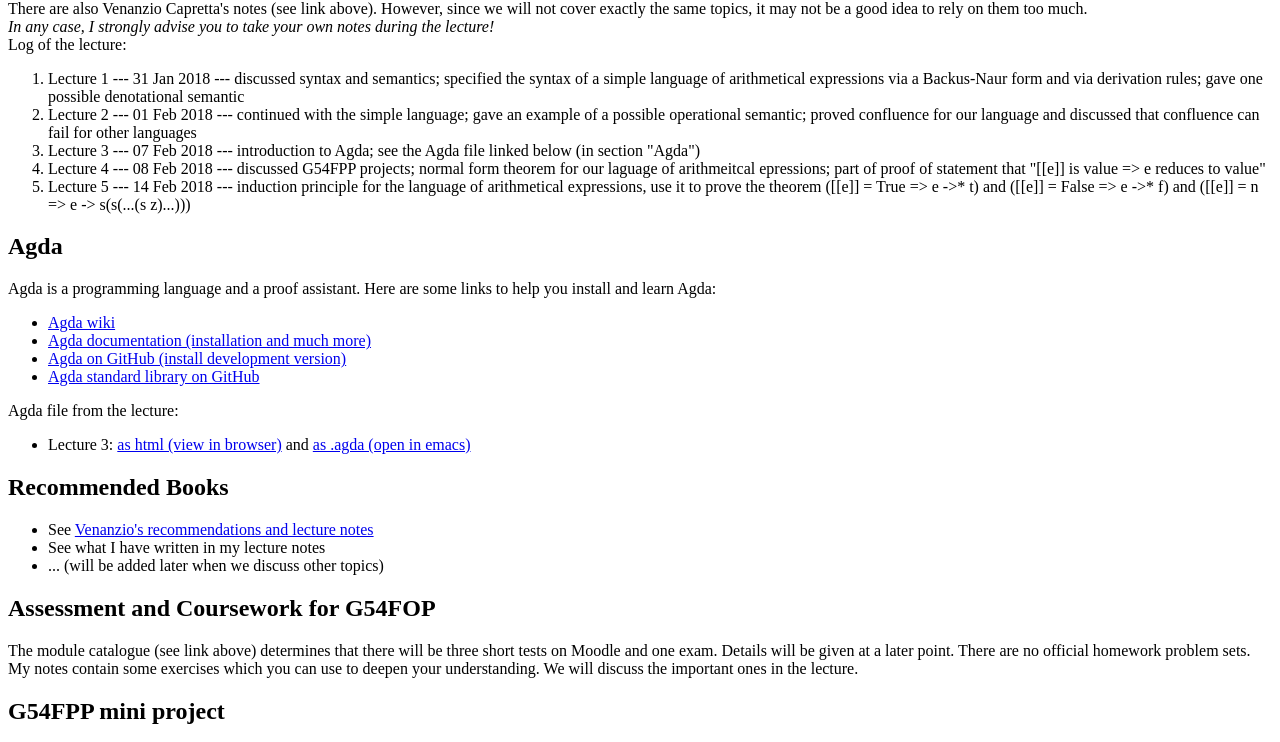
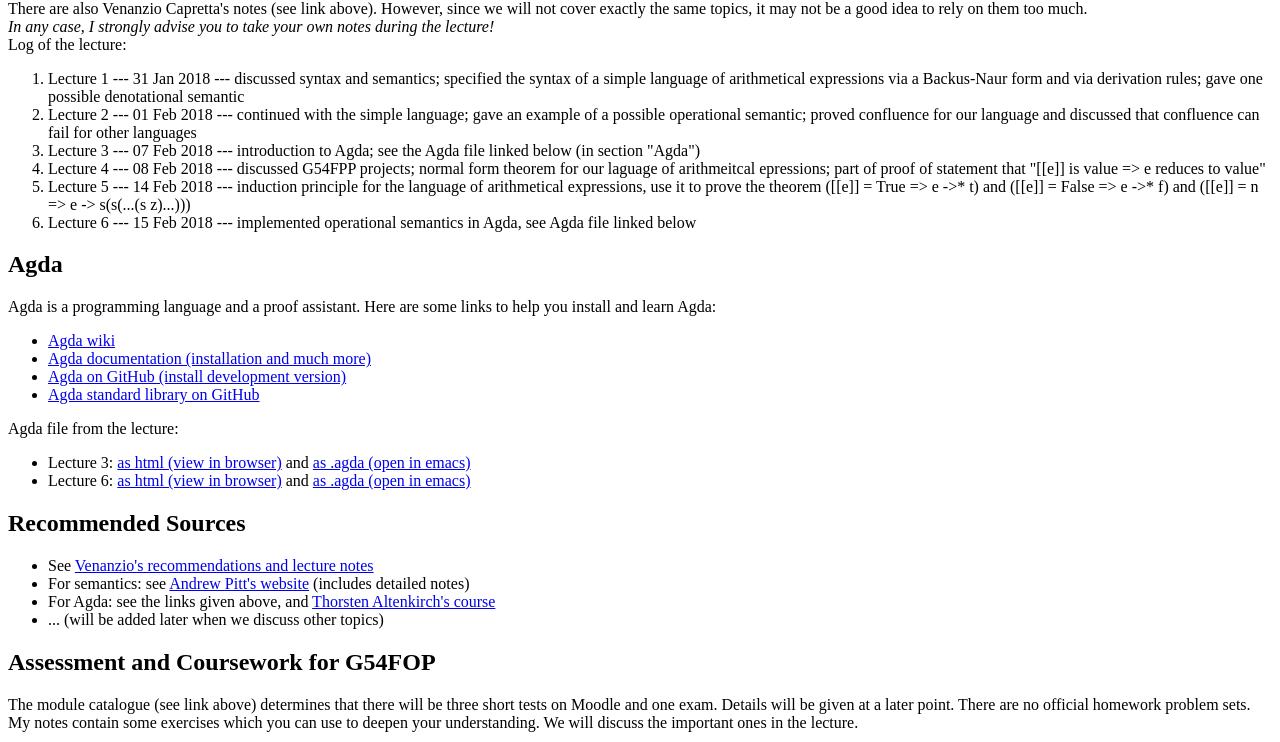
Before and after one commit to nicolaikraus/FOP2018, a plain HTML site: page index.html in a window 1280 px wide. Shown: the part 403-1145 px from the top of the page. Drawn offline with Linux system fonts and the light colour scheme.

Commit message:
Newer version of index

```diff
--- a/index.html
+++ b/index.html
@@ -48,7 +48,7 @@ Nicolai Kraus (<a href="http://www.cs.nott.ac.uk/~psznk/">website</a>)
 After each lecture, I will try to write up what we have done and make these notes available here:
 <br/>
 <br/>
-<a href="FOP_2018_nicolaikraus.pdf">link to my lecture notes</a> [last updated 14 Feb]
+<a href="FOP_2018_nicolaikraus.pdf">link to my lecture notes</a> [last updated 15 Feb]
 <br/>
 <br/>
 There are also Venanzio Capretta's notes (see link above). However, since we will not cover exactly the same topics, it may not be a good idea to rely on them too much.
@@ -62,6 +62,7 @@ Log of the lecture:
 <li> Lecture 3 --- 07 Feb 2018 --- introduction to Agda; see the Agda file linked below (in section "Agda")</li>
 <li> Lecture 4 --- 08 Feb 2018 --- discussed G54FPP projects; normal form theorem for our laguage of arithmeitcal epressions; part of proof of statement that "[[e]] is value => e reduces to value"</li>
 <li> Lecture 5 --- 14 Feb 2018 --- induction principle for the language of arithmetical expressions, use it to prove the theorem ([[e]] = True => e ->* t) and ([[e]] = False => e ->* f) and ([[e]] = n => e -> s(s(...(s z)...)))
+<li> Lecture 6 --- 15 Feb 2018 --- implemented operational semantics in Agda, see Agda file linked below
 </ol>
 
 <h2>Agda</h2>
@@ -76,13 +77,15 @@ Here are some links to help you install and learn Agda:
 
 Agda file from the lecture:
 <ul>
-<li>Lecture 3: <a href="agda/lec3FOP.html">as html (view in browser)</a> and <a href="agda/lec3FOP.agda">as .agda (open in emacs)</a></li>
+<li>Lecture 3: <a href="agda/html/lec3FOP.html">as html (view in browser)</a> and <a href="agda/lec3FOP.agda">as .agda (open in emacs)</a></li>
+<li>Lecture 6: <a href="agda/html/lec6FOP.html">as html (view in browser)</a> and <a href="agda/lec6FOP.agda">as .agda (open in emacs)</a></li>
 </ul>
 
-<h2>Recommended Books</h2>
+<h2>Recommended Sources</h2>
 <ul>
 <li>See <a href="http://www.cs.nott.ac.uk/~pszvc/g54fop/">Venanzio's recommendations and lecture notes</a></li>
-<li>See what I have written in my lecture notes</li>
+<li>For semantics: see <a href="http://www.cl.cam.ac.uk/teaching/2001/Semantics/">Andrew Pitt's website</a> (includes detailed notes)</li>
+<li>For Agda: see the links given above, and <a href="http://www.cs.nott.ac.uk/~psztxa/g53cfr/">Thorsten Altenkirch's course</a></li>
 <li>... (will be added later when we discuss other topics)</li>
 </ul>
 
```
